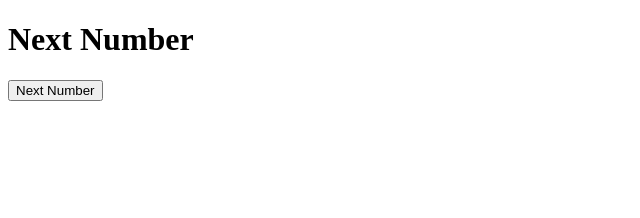
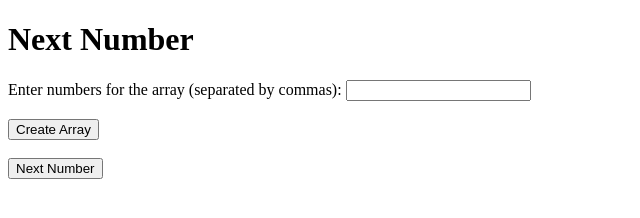
Before and after one commit to lebomtomboti/NextNumber, a plain HTML site: page index.html in a window 1280 px wide. Shown: the whole page, without its empty margins (0-640 px from the left). Drawn offline with Linux system fonts and the light colour scheme.

Commit message:
first commit

```diff
--- a/index.html
+++ b/index.html
@@ -7,7 +7,10 @@
 </head>
 <body>
     <h1>Next Number</h1>
-    <button onclick="nextNum()">Next Number</button><br><br>
-    <div id="result"></div>
+    <label for="arrayInput">Enter numbers for the array (separated by commas):</label>
+  <input type="text" id="arrayInput"><br><br>
+  <button onclick="initializeArray()">Create Array</button><br><br>
+  <button onclick="nextNum()">Next Number</button><br><br>
+  <div id="result"></div>
 </body>
 </html>
```
